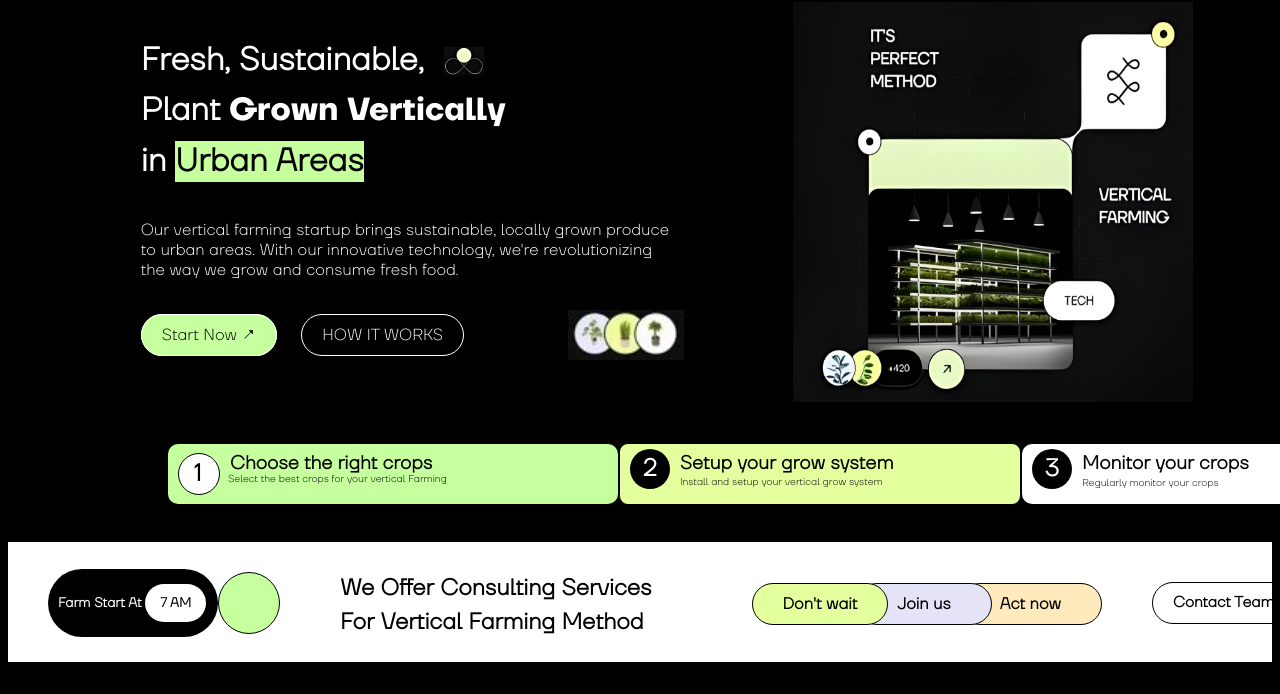
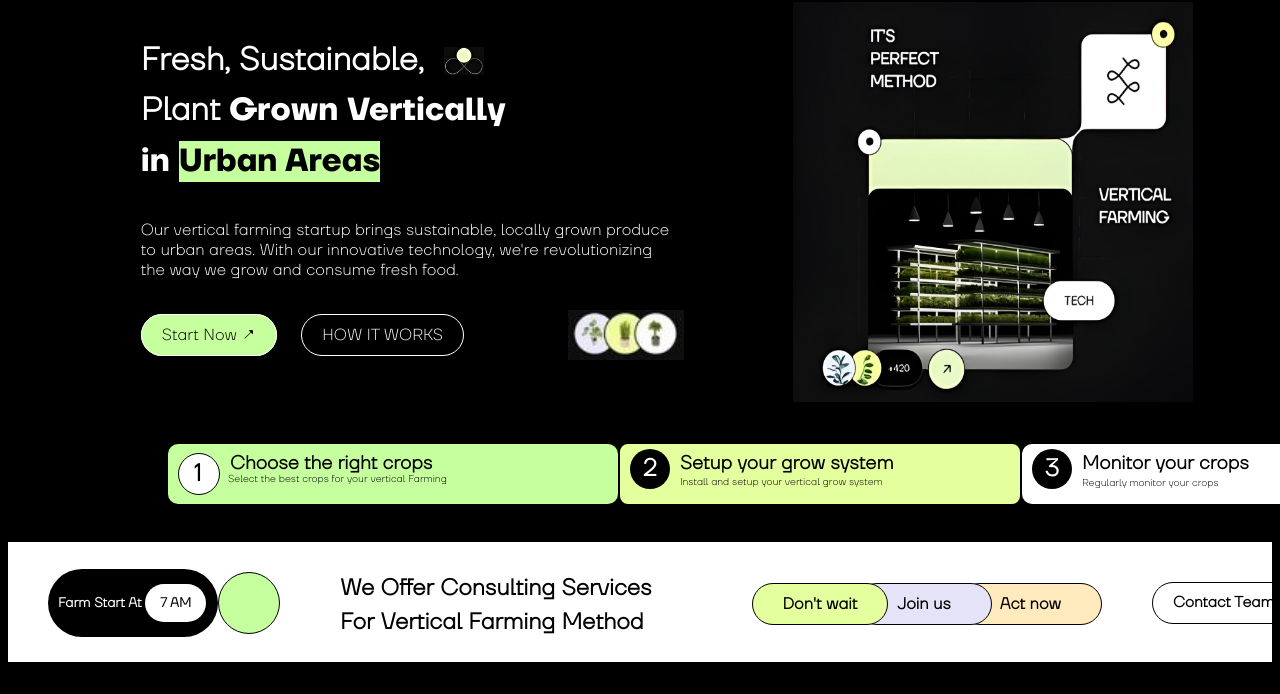
Before and after one commit to Vasanthpushpa/vertical-farm, a plain HTML site: page index.html in a window 1280 px wide. Shown: the part 106-800 px from the top of the page. Drawn offline with nearby package versions, Linux system fonts and the light colour scheme.

Commit message:
updated font-weight

```diff
--- a/assets/style.css
+++ b/assets/style.css
@@ -206,6 +206,7 @@ p{
 }
 .ft{
     color: black;
+    font-family: myfont1;
 
 }
 
@@ -498,3 +499,7 @@ body > div.bottom > div.content-left > div > h2.f.fs > b{
     left: 300px;
     top: 25px;
 }
+
+body > div.bottom > div.content-left > div > h2.f.ft > b{
+    font-family: myfont1;
+}
```
